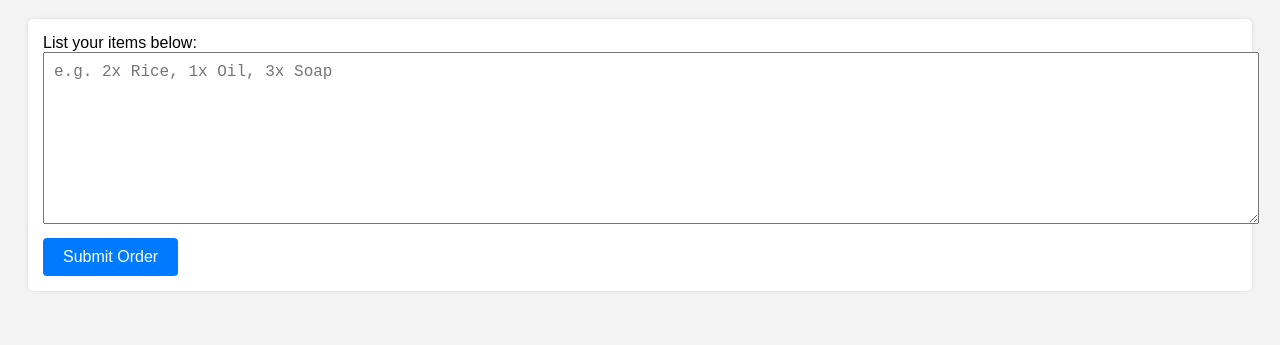
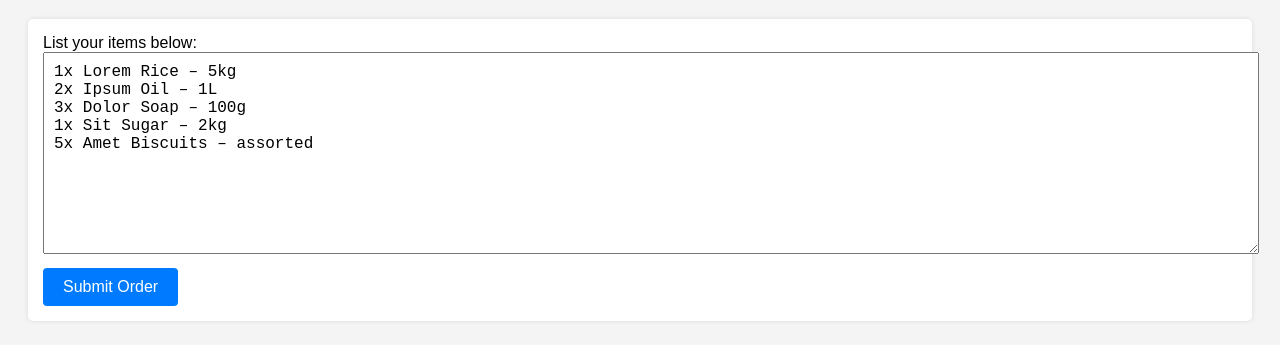
Before and after one commit to farysbit/shopezee, a plain HTML site: page index.html in a window 1280 px wide. Shown: the part 89-434 px from the top of the page. Drawn offline with Linux system fonts and the light colour scheme.

Commit message:
Update index.html

```diff
--- a/index.html
+++ b/index.html
@@ -19,7 +19,7 @@
       }
       textarea {
         width: 100%;
-        height: 150px;
+        height: 180px;
         margin-bottom: 10px;
         padding: 10px;
         font-size: 16px;
@@ -38,7 +38,13 @@
     <h1>Submit Your Order</h1>
     <form action="https://formsubmit.co/YOUR_EMAIL_HERE" method="POST">
       <label for="items">List your items below:</label><br>
-      <textarea id="items" name="items" placeholder="e.g. 2x Rice, 1x Oil, 3x Soap" required></textarea><br>
+      <textarea id="items" name="items" required>
+1x Lorem Rice – 5kg
+2x Ipsum Oil – 1L
+3x Dolor Soap – 100g
+1x Sit Sugar – 2kg
+5x Amet Biscuits – assorted
+      </textarea><br>
       <button type="submit">Submit Order</button>
     </form>
   </body>
```
